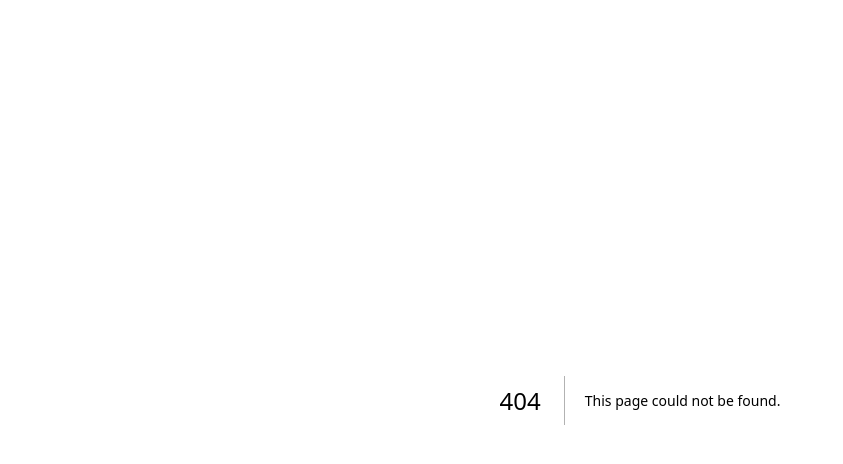
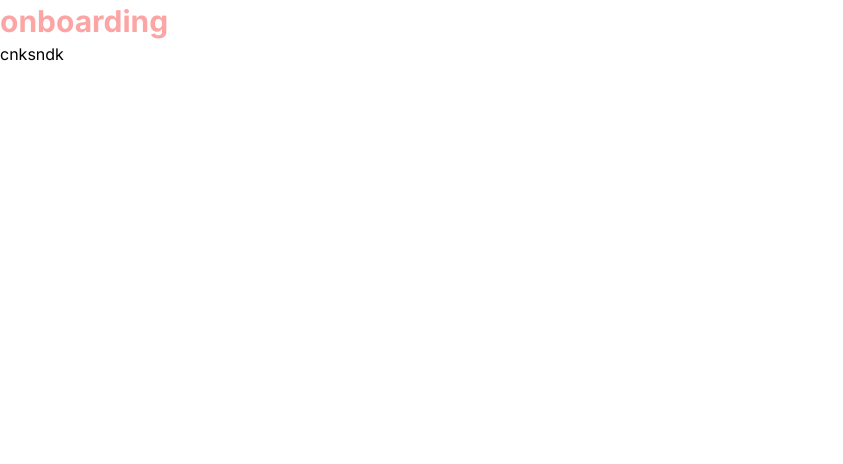
Before and after one commit to HannahNguyen6729/threads-app-nextjs, a Next.js app: page /onboarding in a window 1280 px wide. Before the commit this address had no page. Shown: the top 464 px of the page, without its empty margins (0-843 px from the left). Built offline with nearby package versions, Linux system fonts and the light colour scheme.

Commit message:
build sign-up, sign-in page with clerk

```diff
--- /dev/null
+++ b/app/(auth)/layout.tsx
@@ -0,0 +1,27 @@
+import { Inter } from 'next/font/google';
+import { Metadata } from 'next';
+import { ClerkProvider } from '@clerk/nextjs';
+import '../globals.css';
+
+const inter = Inter({ subsets: ['latin'] });
+
+export const metadata: Metadata = {
+  title: 'Threads app',
+  description: 'A Nextjs 13 Threads App',
+};
+
+export default function RootLayout({
+  children,
+}: {
+  children: React.ReactNode;
+}) {
+  return (
+    <ClerkProvider>
+      <html lang="en">
+        <body suppressHydrationWarning={true} className={inter.className}>
+          {children}
+        </body>
+      </html>
+    </ClerkProvider>
+  );
+}
--- /dev/null
+++ b/app/(auth)/onboarding/page.tsx
@@ -0,0 +1,8 @@
+export default function Page() {
+  return (
+    <main>
+      <p className="head-text text-red-300">onboarding</p>
+      <p>cnksndk</p>
+    </main>
+  );
+}
--- /dev/null
+++ b/app/(auth)/sign-in/[[...sign-in]]/page.tsx
@@ -0,0 +1,5 @@
+import { SignIn } from '@clerk/nextjs';
+
+export default function Page() {
+  return <SignIn />;
+}
--- /dev/null
+++ b/app/(auth)/sign-up/[[...sign-up]]/page.tsx
@@ -0,0 +1,5 @@
+import { SignUp } from '@clerk/nextjs';
+
+export default function Page() {
+  return <SignUp />;
+}
--- /dev/null
+++ b/app/(root)/layout.tsx
@@ -0,0 +1,27 @@
+import { ClerkProvider } from '@clerk/nextjs';
+import '../globals.css';
+import type { Metadata } from 'next';
+import { Inter } from 'next/font/google';
+
+const inter = Inter({ subsets: ['latin'] });
+
+export const metadata: Metadata = {
+  title: 'Create Next App',
+  description: 'Generated by create next app',
+};
+
+export default function RootLayout({
+  children,
+}: {
+  children: React.ReactNode;
+}) {
+  return (
+    <ClerkProvider>
+      <html lang="en">
+        <body suppressHydrationWarning={true} className={inter.className}>
+          {children}
+        </body>
+      </html>
+    </ClerkProvider>
+  );
+}
--- /dev/null
+++ b/app/(root)/page.tsx
@@ -0,0 +1,12 @@
+import { UserButton } from '@clerk/nextjs';
+
+export default function Home() {
+  return (
+    <main>
+      <h1>threads</h1>
+      <div>
+        <UserButton afterSignOutUrl="/" />
+      </div>
+    </main>
+  );
+}
--- a/app/layout.tsx
+++ /dev/null
@@ -1,22 +0,0 @@
-import './globals.css'
-import type { Metadata } from 'next'
-import { Inter } from 'next/font/google'
-
-const inter = Inter({ subsets: ['latin'] })
-
-export const metadata: Metadata = {
-  title: 'Create Next App',
-  description: 'Generated by create next app',
-}
-
-export default function RootLayout({
-  children,
-}: {
-  children: React.ReactNode
-}) {
-  return (
-    <html lang="en">
-      <body className={inter.className}>{children}</body>
-    </html>
-  )
-}
--- a/app/page.tsx
+++ /dev/null
@@ -1,9 +0,0 @@
-import Image from 'next/image';
-
-export default function Home() {
-  return (
-    <main>
-      <h1>threads</h1>
-    </main>
-  );
-}
```
